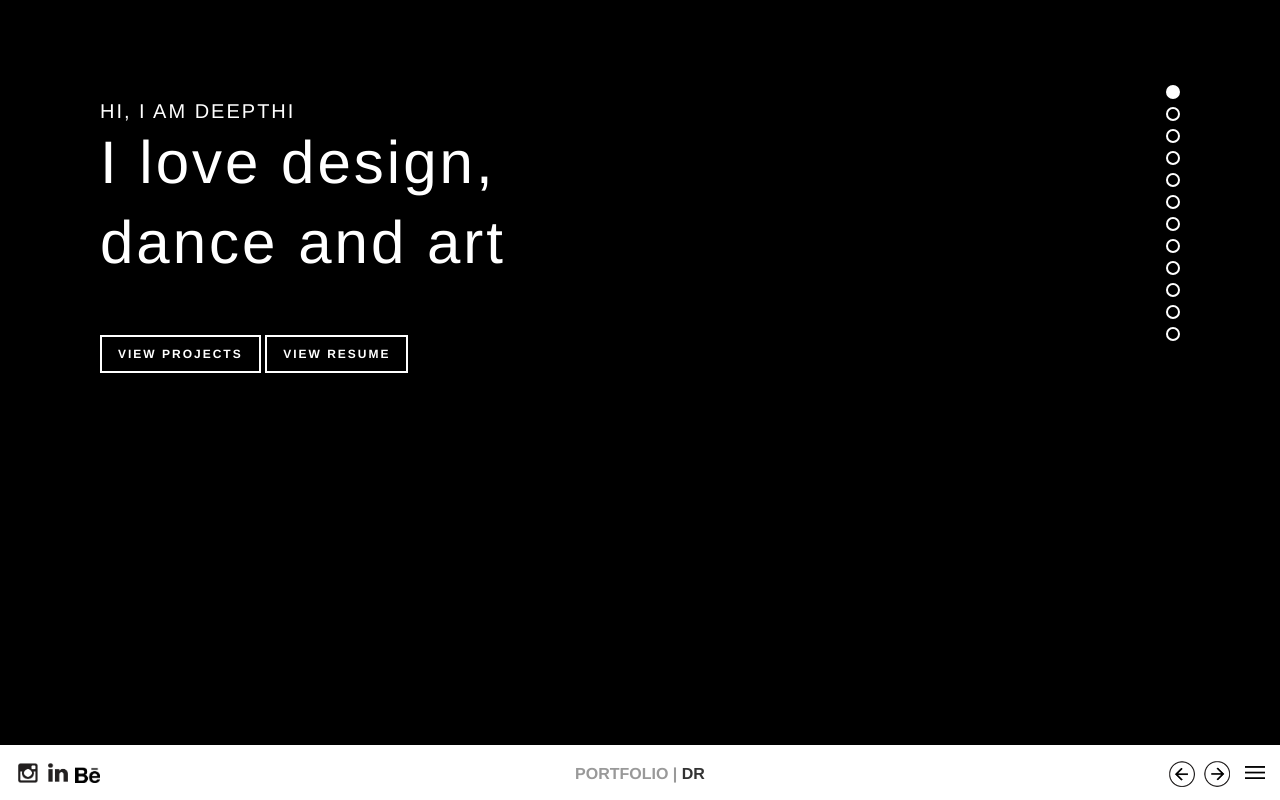
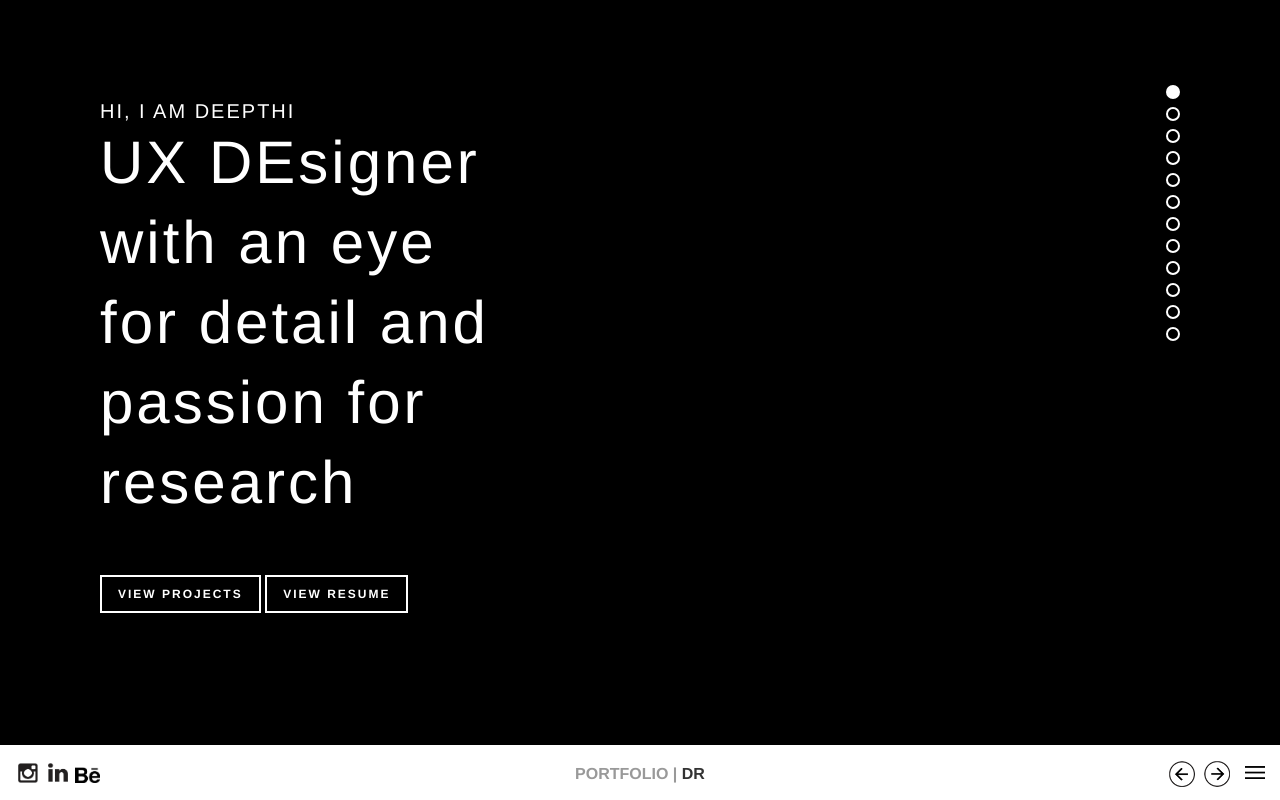
Before and after one commit to deepthirajagopal/deepthirajagopal.github.io, a plain HTML site: page index.html in a window 1280 px wide. Drawn offline with nearby package versions, Linux system fonts and the light colour scheme.

Commit message:
Update index.html

```diff
--- a/index.html
+++ b/index.html
@@ -113,7 +113,7 @@
                         Hi, I am Deepthi
                     </div>
                     <div class="site-description">
-                    I love design, dance and art
+                    UX DEsigner with an eye for detail and passion for research
                     </div>
 
                     <div class="site-button">
```
